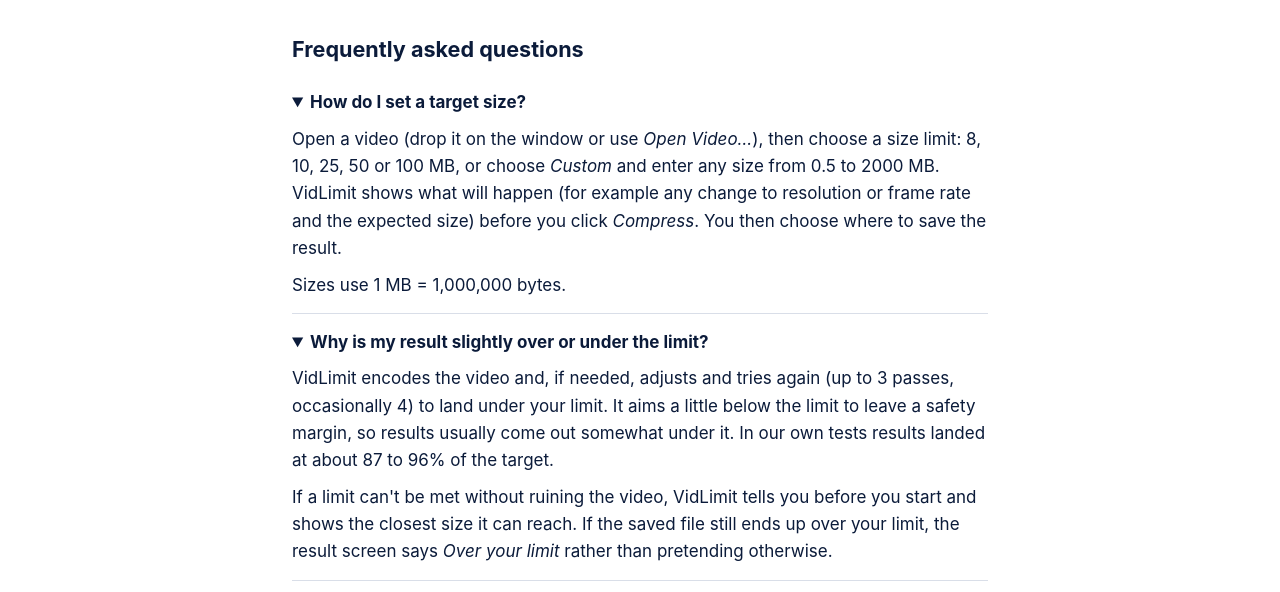
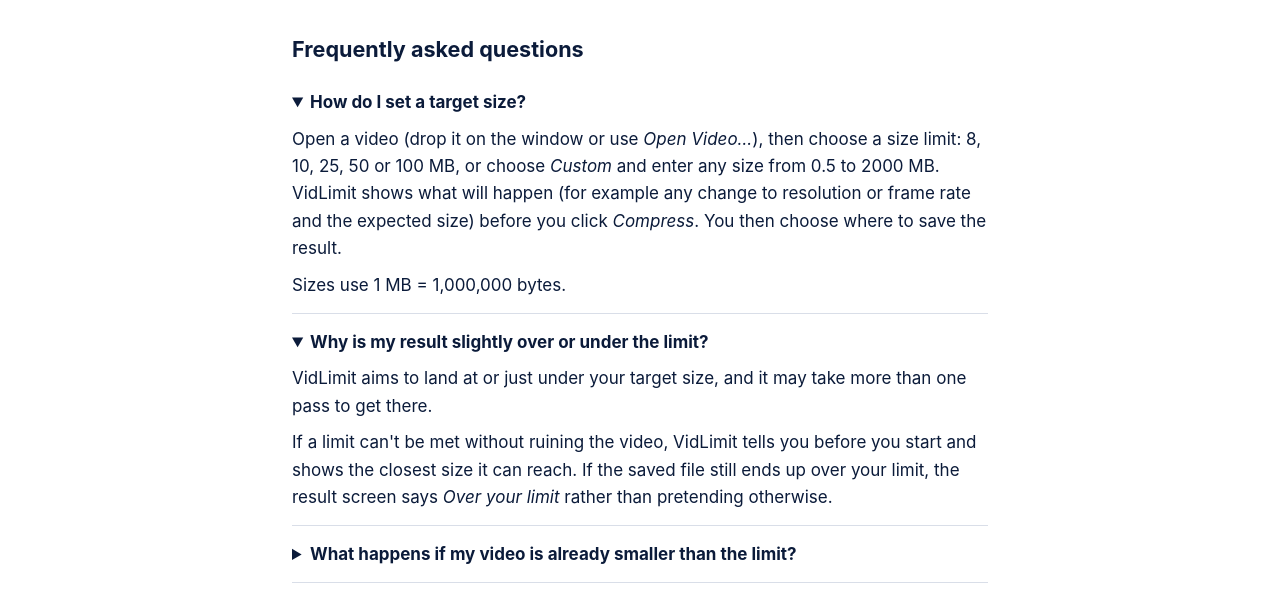
Before and after one commit to michaelslewis/vidlimit-site, a plain HTML site: page support/index.html in a window 1280 px wide. Both pictures are taken after a click on the heading "Why is my result slightly over or under the limit?". Shown: the part 203-795 px from the top of the page. Drawn offline with Linux system fonts and the light colour scheme.

Commit message:
Support: simplify over/under answer, drop test figures

```diff
--- a/support/index.html
+++ b/support/index.html
@@ -41,9 +41,9 @@
 <p>Open a video (drop it on the window or use <em>Open Video…</em>), then choose a size limit: 8, 10, 25, 50 or 100 MB, or choose <em>Custom</em> and enter any size from 0.5 to 2000 MB. VidLimit shows what will happen (for example any change to resolution or frame rate and the expected size) before you click <em>Compress</em>. You then choose where to save the result.</p>
 <p>Sizes use 1 MB = 1,000,000 bytes.</p></details>
 <details><summary>Why is my result slightly over or under the limit?</summary>
-<p>VidLimit encodes the video and, if needed, adjusts and tries again (up to 3 passes, occasionally 4) to land under your limit. It aims a little below the limit to leave a safety margin, so results usually come out somewhat under it. In our own tests results landed at about 87 to 96% of the target.</p>
+<p>VidLimit aims to land at or just under your target size, and it may take more than one pass to get there.</p>
 <p>If a limit can't be met without ruining the video, VidLimit tells you before you start and shows the closest size it can reach. If the saved file still ends up over your limit, the result screen says <em>Over your limit</em> rather than pretending otherwise.</p>
-<!-- TODO: pass limit taken from EncodePlanner tuning (maxPasses 3, maxPassesWhenAllOver 4); re-check before release. Also confirm Michael wants the 87-96% test figures (PRODUCT_PRINCIPLES.md) quoted publicly. --></details>
+</details>
 <details><summary>What happens if my video is already smaller than the limit?</summary>
 <p>VidLimit tells you the video already fits and that you don't need to compress it. Compressing a video that already fits does not use up a free compression. If you compress it anyway, the new file will not be bigger than the original.</p></details>
 <details><summary>What does the free version include?</summary>
```
